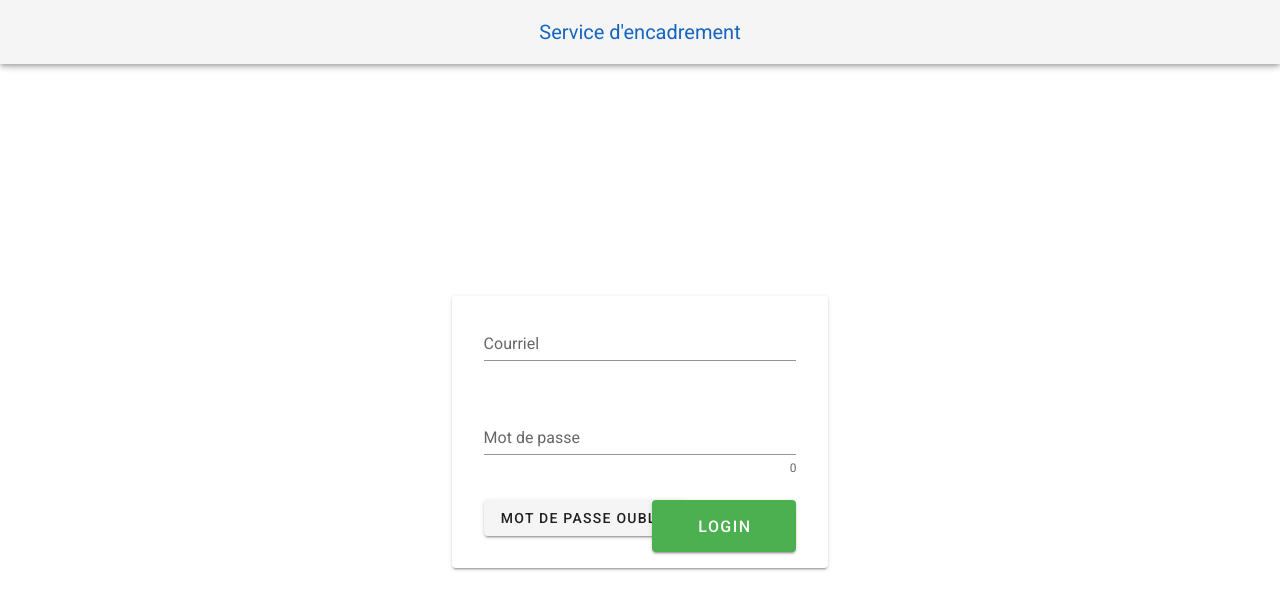
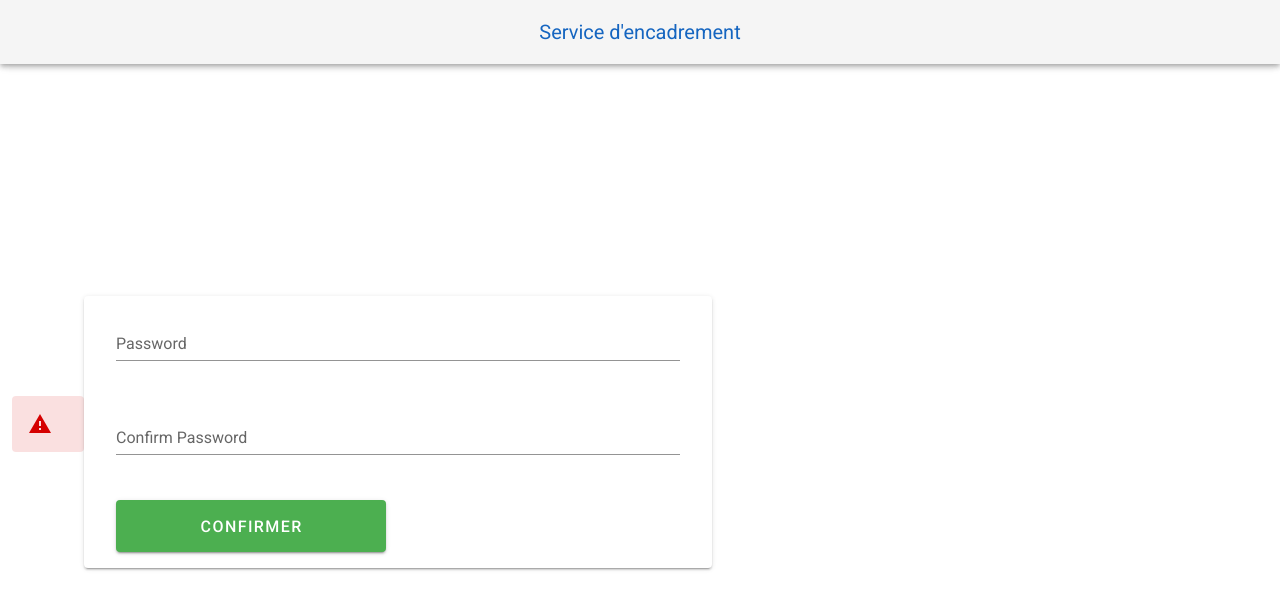
Before and after one commit to VincentLamy/service_encadrement, a Vue app in the folder client/: page /reset_password/1 in a window 1280 px wide. Before the commit this address led to /. Shown: the top 610 px of the page. Built offline with nearby package versions, Linux system fonts and the light colour scheme.

Commit message:
Recovery Password

```diff
--- a/client/src/App.vue
+++ b/client/src/App.vue
@@ -134,6 +134,8 @@
                         return false;
                     case 'recover':
                         return false;
+                    case 'reset_password':
+                        return false;
                     default:
                         return true;
                 }
--- a/client/src/api.js
+++ b/client/src/api.js
@@ -240,15 +240,19 @@ export default class API {
     }
   }
 
-  static async recover_password(email, token) {
+  static async recover_password(email) {
     try {
-      const res = await axios.post(`${url}/recover_password`, { "email": email }); //  , "token": token
+      const res = await axios.post(`${url}/recover_password`, { "email": email });
       return res.data;
-      // console.log("res.data : " + res);
-      // if (res)
-      //   return true;
+    } catch (err) {
+      return err;
+    }
+  }
 
-      // return false;
+  static async reset_password(token, password) {
+    try {
+      const res = await axios.patch(`${url}/reset_password/${token}`, { "password": password });
+      return res.data;
     } catch (err) {
       return err;
     }
--- a/client/src/router/index.js
+++ b/client/src/router/index.js
@@ -5,6 +5,7 @@ import VueRouter from "vue-router";
 // Authentification
 import LoginView from "../views/LoginView.vue";                                   // Formulaire de connexion
 import RecoverPasswordAccessView from "../views/RecoverPasswordAccessView.vue";   // Entrée du courriel pour
+import ResetPasswordView from "../views/ResetPasswordView.vue";                   // Entrée du courriel pour
 
 // Importation des données
 import CSVImportView from "../views/CSVImportView";                               // Importation et exportation des fichiers CSV et XLSX
@@ -72,6 +73,11 @@ const routes = [
   { path: "/recover",
     name: "recover",
     component: RecoverPasswordAccessView
+  },
+  {
+    path: "/reset_password/:token",
+    name: "reset_password",
+    component: ResetPasswordView
   }
 ];
 
@@ -127,7 +133,7 @@ function hasPermissionsNeeded(to) {
 }
 
 router.beforeEach((to, from, next) => {
-  if (to.name == "recover")
+  if (to.name == "recover" || to.name == "reset_password")
     next();
   else if (!isAuthenticated() && to.name !== "login")
     next({ name: "login" });
--- a/client/src/views/RecoverPasswordAccessView.vue
+++ b/client/src/views/RecoverPasswordAccessView.vue
@@ -67,7 +67,8 @@ export default {
     },
     async validate() {
       if (this.$refs.recoverForm.validate()) {
-        const email_send = await API.recover_password(this.email /* , this.token */); //TODO add token
+
+        const email_send = await API.recover_password(this.email, this.token);
         let alert        = document.getElementById("recover_alert");
 
         if (!email_send) {
--- /dev/null
+++ b/client/src/views/ResetPasswordView.vue
@@ -0,0 +1,192 @@
+<template>
+  <v-container fluid fill-height>
+    <v-alert
+      id="resetPassword"
+      close-text="Close Alert"
+      color="red accent-4 red--text"
+      type="error"
+      text
+      dark
+    >
+    </v-alert>
+
+    <v-card id="resetPasswordForm" class="px-4">
+      <v-card-text>
+        <v-form ref="resetPasswordForm" v-model="valid" lazy-validation>
+          <v-row>
+
+            <v-col cols="12">
+              <v-text-field
+                label="Password"
+                v-model="password"
+                :rules="passwordRules"
+                type="password"
+                required
+              ></v-text-field>
+            </v-col>
+
+            <v-col cols="12">
+              <v-text-field
+                label="Confirm Password"
+                v-model="confirmPassword"
+                :rules="confirmPasswordRules.concat(passwordConfirmationRule)"
+                type="password"
+                required
+              ></v-text-field>
+            </v-col>
+
+            <v-col class="d-flex" cols="12" sm="6" xsm="12" align-end>
+              <v-btn
+                x-large
+                block
+                :disabled="!valid"
+                color="success"
+                @click="validate"
+              >Confirmer</v-btn>
+            </v-col>
+          </v-row>
+        </v-form>
+      </v-card-text>
+    </v-card>
+  </v-container>
+</template>
+
+<script>
+import API from "@/api";
+
+export default {
+  data: () => ({
+    valid: true,
+    password: "",
+    confirmPassword: "",
+    passwordRules: [v => !!v || "Le mot de passe est requis"],
+    confirmPasswordRules: [v => !!v || "Le mot de passe est requis"]
+  }),
+
+  methods: {
+    async validate() {
+      if (this.$refs.resetPasswordForm.validate()) {
+
+        console.log(this.$route.params.token);
+
+
+        const password = await API.reset_password(this.$route.params.token, this.password); //TODO add token & insérer dans BD
+        // let   alert    = document.getElementById("recover_alert");
+
+        // if (!password) {
+        //   alert.innerHTML = "Le courriel est invalide!";
+        // } else {
+        //   alert.innerHTML = "Un courriel a été envoyé à l'adresse précisée précédemment!"
+        // }
+
+        // alert.style.visibility = "visible";
+
+        // setTimeout(() => {
+        //   alert.style.visibility = "hidden";
+        // }, 3000);
+      }
+    },
+    reset() {
+      this.$refs.form.reset();
+    },
+    resetValidation() {
+      this.$refs.form.resetValidation();
+    }
+  },
+  computed: {
+    passwordConfirmationRule() {
+      return () =>
+        this.password === this.confirmPassword || "Password must match";
+    }
+  }
+
+
+
+  // // name: "ResetPassword",
+  // // data: () => ({
+  // //   dialog: true,
+  // //   valid: true,
+
+  // //   password: "",
+  // //   confirmPassword: "",
+
+  // //   show1: false,
+  // //   rules: {
+  // //     required: (v) => !!v                  || "Champ obligatoire.",
+  // //     password: (v) => /^(?=.*[a-z])(?=.*[A-Z])(?=.*\d)(?=.*[@$!%*?&])[A-Za-z\d@$!%*?&]{8,}$/.test(v) || (v && v.length >= 8) || "Le mot de passe doit contenir au moins 8 caractères dont 1 majuscule, 1 minuscule, un nombre et un caractère spécial.",
+  // //     same: () => this.confirmPassword == this.password || "Les mots de passe doivent être identiques.",
+  // //   },
+  // // }),
+  // // beforeCreate() {
+  // //   if (sessionStorage.getItem("authentication")) {
+  // //     this.$router.push("/");
+  // //     sessionStorage.clear();
+  // //     this.name = "";
+  // //   }
+  // // },
+  // // computed: {
+  // //   passwordConfirmationRule() {
+  // //     return () =>
+  // //       this.password === this.confirmPassword || "Password must match";
+  // //   }
+  // // },
+  // // methods: {
+  // //   async validate() {
+  // //     if (this.$refs.resetPasswordForm.validate()) {
+  // //       const response = await API.resetPassword(this.password, this.confirmPassword);
+
+  //       if (response.code === "ERR_BAD_REQUEST") {
+  //         let alert = document.getElementById("login_alert");
+
+  //         alert.innerHTML = "Le courriel ou le mot de passe est invalide!";
+  //         alert.style.visibility = "visible";
+
+  //         setTimeout(() => {
+  //           document.getElementById("login_alert").style.visibility = "hidden";
+  //         }, 3000);
+  //       } else if (response.user.actif == 0) {
+  //         let alert = document.getElementById("login_alert");
+
+  //         alert.innerHTML =
+  //           "Vous devez activez votre compte avant de pouvoir accéder au contenu du site!";
+  //         alert.style.visibility = "visible";
+
+  //         setTimeout(() => {
+  //           document.getElementById("login_alert").style.visibility = "hidden";
+  //         }, 3000);
+  //       } else if (response.user.actif == 1) {
+  //         sessionStorage.setItem("authentication", JSON.stringify(response));
+  //       } else {
+  //         let alert = document.getElementById("login_alert");
+
+  //         alert.innerHTML =
+  //           "Désolé, une erreur est survenu. Veuillez réessayer.";
+  //         alert.style.visibility = "visible";
+
+  //         setTimeout(() => {
+  //           document.getElementById("login_alert").style.visibility = "hidden";
+  //         }, 3000);
+  //       }
+  //     }
+
+  //     if (sessionStorage.getItem("authentication")) {
+  //       let type = JSON.parse(sessionStorage.getItem("authentication")).user.type_utilisateur.nom;
+
+  //       if      (type == "Administrateur")  this.$router.push("/supervisor_list");
+  //       else if (type == "Responsable")     this.$router.push("/student_list");
+  //       else if (type == "Dev")             this.$router.push("/student_list");
+  //     }
+  //   },
+  //   reset() {
+  //     this.$refs.form.reset();
+  //   },
+  //   resetValidation() {
+  //     this.$refs.form.resetValidation();
+  //   },
+  //   password_forgot() {
+  //     this.$router.push('/recover');
+      }
+    // },
+//   }
+// }
+</script>
```
Also changed, not shown: 2 other files (tests, documents, lock files or other folders).
